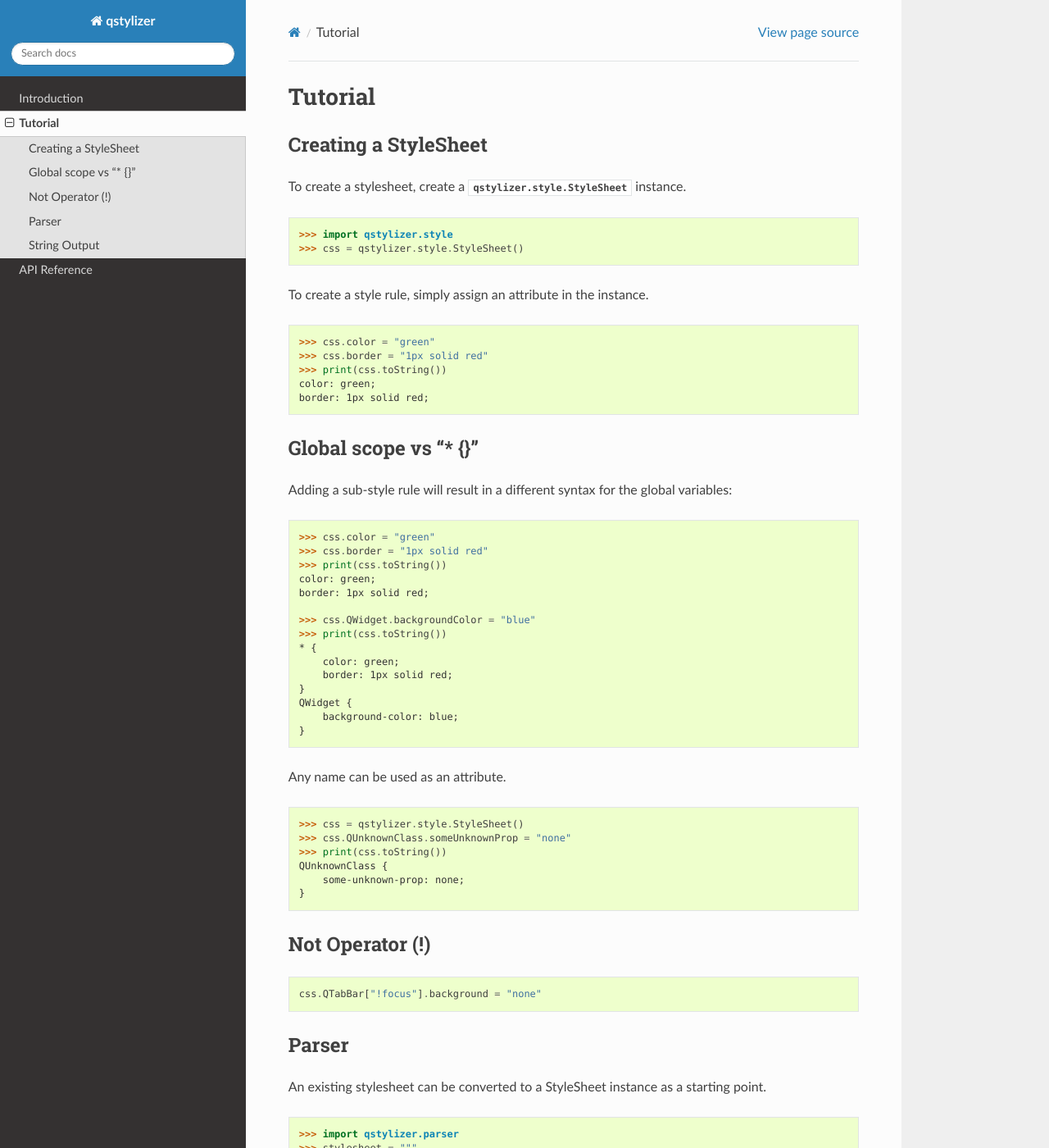
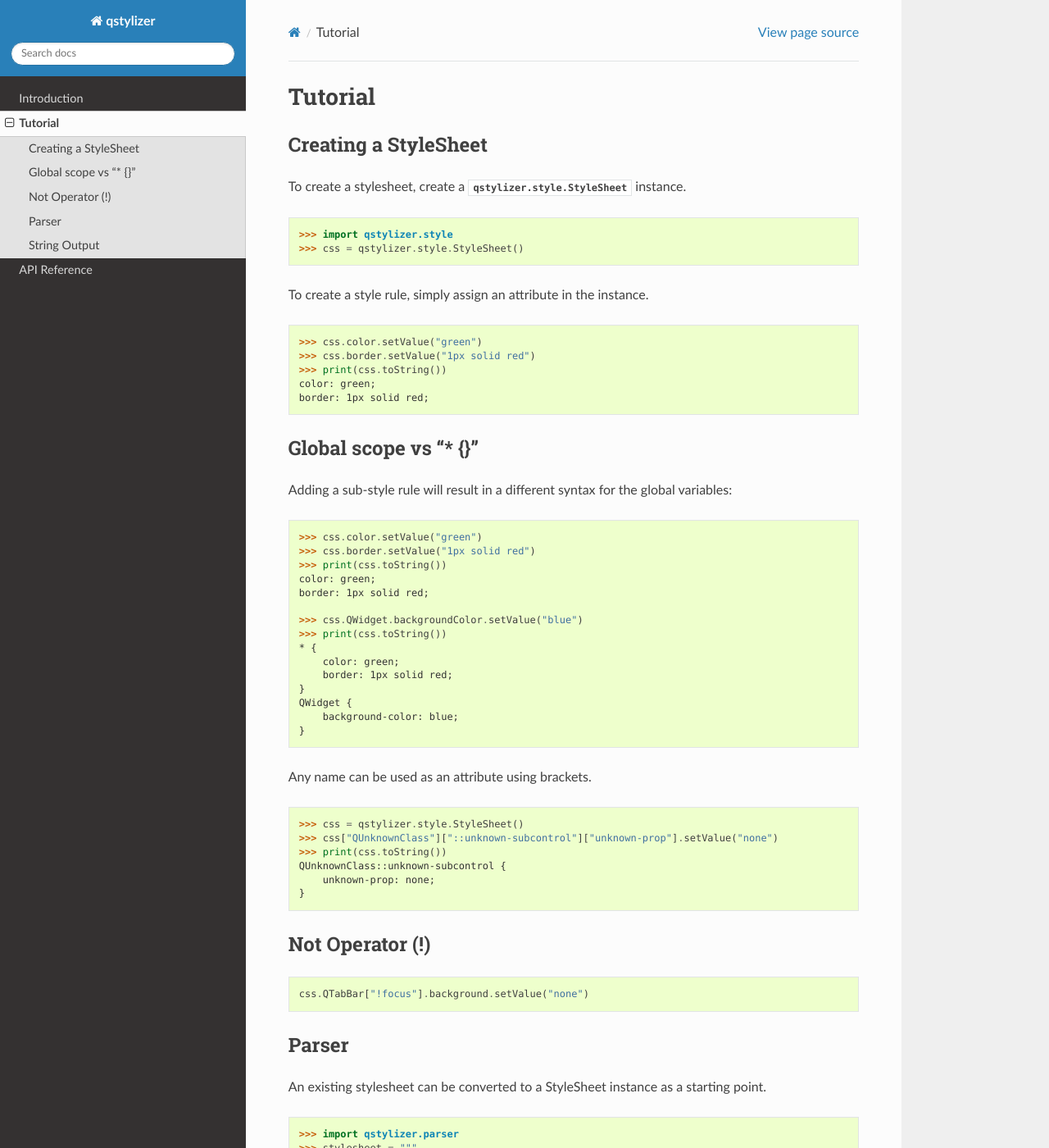
Before and after one commit to blambright/qstylizer, a Sphinx documentation site: the page built from doc/tutorial.rst, in a window 1280 px wide and 1400 px high. Shown: the whole window at 82% size. Built offline with Sphinx 7.4.7 and the Read the Docs theme 2.0.0, drawn with Linux system fonts in a browser that asks for light colours.

Commit message:
Create and incorporate new StyleRule.setValues and StyleRule.setValue functions

```diff
--- a/doc/tutorial.rst
+++ b/doc/tutorial.rst
@@ -15,8 +15,8 @@ To create a style rule, simply assign an attribute in the instance.
 
 .. code-block:: python
 
-    >>> css.color = "green"
-    >>> css.border = "1px solid red"
+    >>> css.color.setValue("green")
+    >>> css.border.setValue("1px solid red")
     >>> print(css.toString())
     color: green;
     border: 1px solid red;
@@ -28,13 +28,13 @@ Adding a sub-style rule will result in a different syntax for the global variabl
 
 .. code-block:: python
 
-    >>> css.color = "green"
-    >>> css.border = "1px solid red"
+    >>> css.color.setValue("green")
+    >>> css.border.setValue("1px solid red")
     >>> print(css.toString())
     color: green;
     border: 1px solid red;
 
-    >>> css.QWidget.backgroundColor = "blue"
+    >>> css.QWidget.backgroundColor.setValue("blue")
     >>> print(css.toString())
     * {
         color: green;
@@ -44,16 +44,16 @@ Adding a sub-style rule will result in a different syntax for the global variabl
         background-color: blue;
     }
 
-Any name can be used as an attribute.
+Any name can be used as an attribute using brackets.
 
 
 .. code-block:: python
 
     >>> css = qstylizer.style.StyleSheet()
-    >>> css.QUnknownClass.someUnknownProp = "none"
+    >>> css["QUnknownClass"]["::unknown-subcontrol"]["unknown-prop"].setValue("none")
     >>> print(css.toString())
-    QUnknownClass {
-        some-unknown-prop: none;
+    QUnknownClass::unknown-subcontrol {
+        unknown-prop: none;
     }
 
 Not Operator (!)
@@ -61,7 +61,7 @@ Not Operator (!)
 
 .. code-block:: python
 
-    css.QTabBar["!focus"].background = "none"
+    css.QTabBar["!focus"].background.setValue("none")
 
 
 Parser
```
Also changed, not shown: README.rst (+20 -10 lines), doc/introduction.rst (+11 -7 lines), 3 other files.
